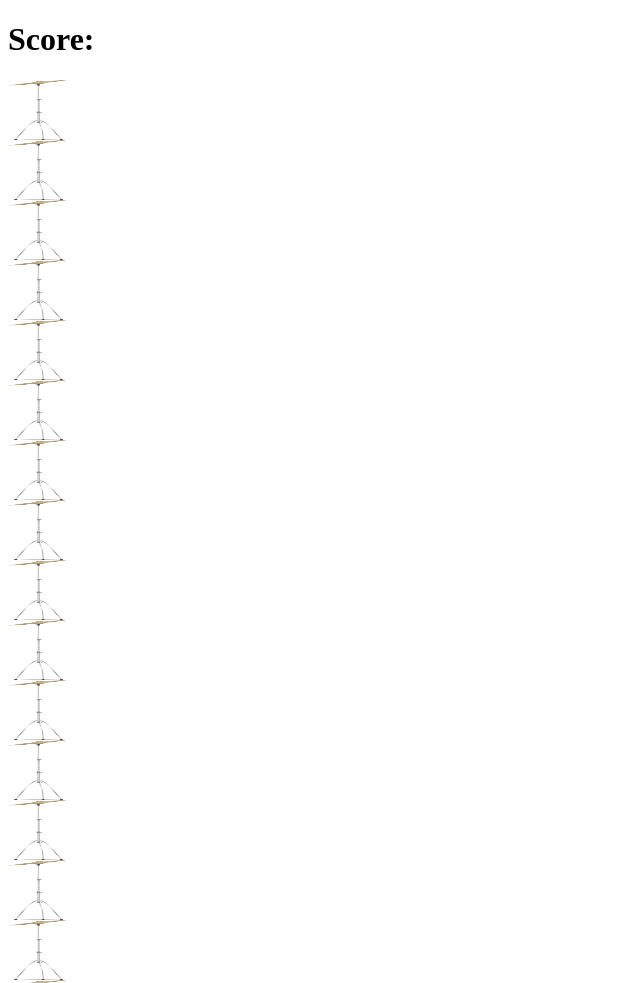
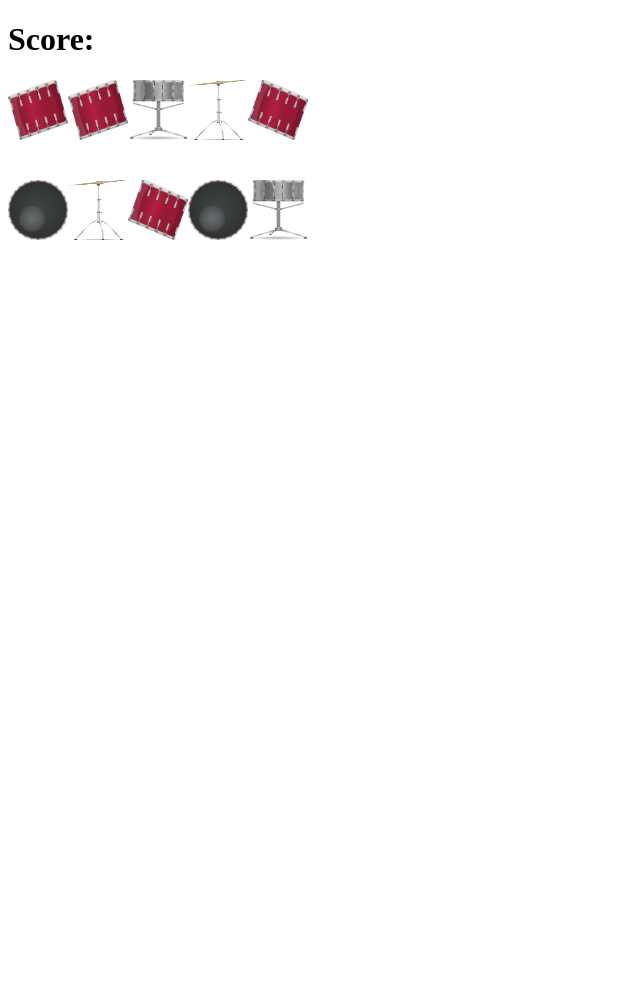
Before and after one commit to prakhargupta496/Memory-Game, a plain HTML site: page index.html in a window 1280 px wide. Shown: the top 983 px of the page, without its empty margins (0-640 px from the left). After the commit the page ends 800 px from the top, so only its background shows below. Drawn offline with Linux system fonts and the light colour scheme.

Commit message:
Made the grid and added random images

```diff
--- a/index.js
+++ b/index.js
@@ -1,18 +1,57 @@
 const grid = document.querySelector(".grid");
+const imgArr = [
+{
+    name: "crash",
+    src: "./images/crash.png"
+},
+{
+    name: "kick",
+    src: "./images/kick.png"
+},
+{
+    name: "snare",
+    src: "./images/snare.png"
+},
+{
+    name: "tom1",
+    src: "./images/tom1.png"
+},
+{
+    name: "tom2",
+    src: "./images/tom2.png"
+},
+{
+    name: "crash",
+    src: "./images/crash.png"
+},
+{
+    name: "kick",
+    src: "./images/kick.png"
+},
+{
+    name: "snare",
+    src: "./images/snare.png"
+},
+{
+    name: "tom1",
+    src: "./images/tom1.png"
+},
+{
+    name: "tom2",
+    src: "./images/tom2.png"
+}];
+
+imgArr.sort(() => Math.random() - 0.5);
+
+
 
 function createGrid(){
-    for(let i=0;i<20;i++){
+    for(let i=0;i<imgArr.length;i++){
         const cell = document.createElement("img");
-        cell.setAttribute('src','./images/crash.png');
+        cell.setAttribute('src',imgArr[i].src);
         cell.style.width = "60px";
         cell.style.height = "60px";
-        grid.appendChild(cell);
-    }
-    for(let i=0;i<20;i++){
-        const cell = document.createElement("img");
-        cell.setAttribute('src','./images/kick.png');
-        cell.style.width = "60px";
-        cell.style.height = "60px";
+        //cell.addEventListener("click",);
         grid.appendChild(cell);
     }
 }
--- a/styles.css
+++ b/styles.css
@@ -1,3 +1,6 @@
 .grid{
-    display: grid;
+    display: flex;
+    flex-wrap: wrap;
+    width: 300px;
+    height: 200px;
 }
```
